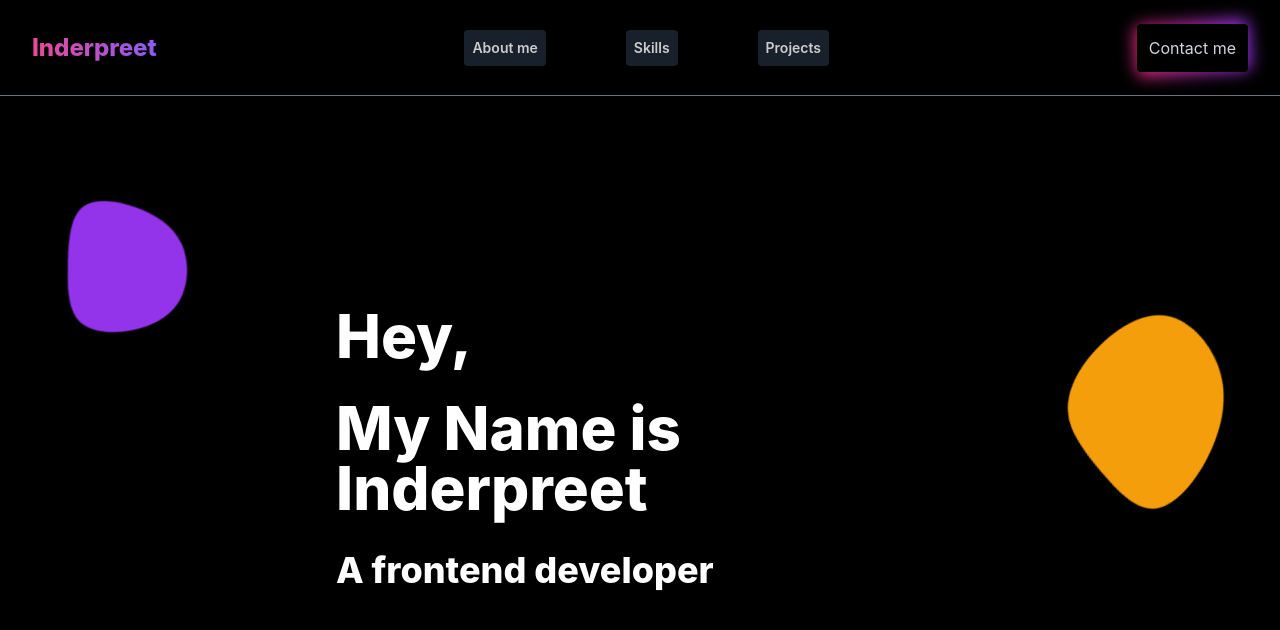
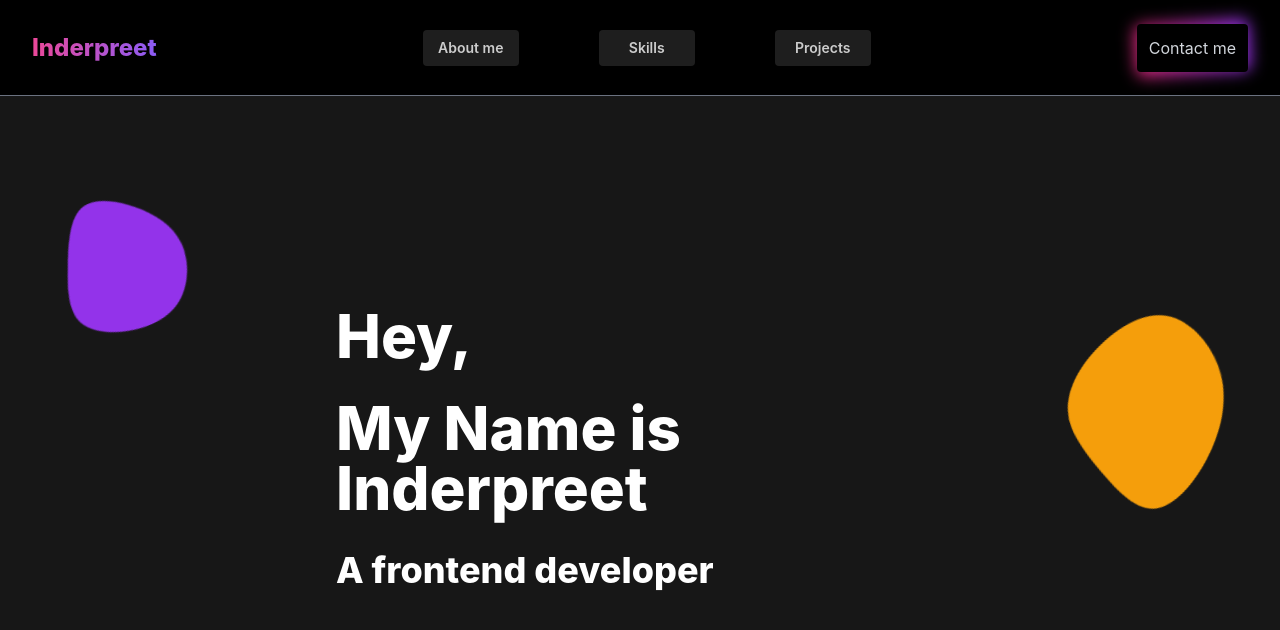
Before and after one commit to Inderpreet-React/portfolio, a React (Create React App) app: page / in a window 1280 px wide. Shown: the top 630 px of the page. Built offline with nearby package versions, Linux system fonts and the light colour scheme.

Commit message:
updated navsize and color

```diff
--- a/src/App.js
+++ b/src/App.js
@@ -7,7 +7,7 @@ function App() {
 	return (
 		<div className="flex h-screen">
 			<Navbar />
-			<div className="relative mt-24 flex flex-grow overflow-hidden bg-black text-white">
+			<div className="relative mt-24 flex flex-grow overflow-hidden bg-neutral-900 text-white">
 				<AboutMe />
 				<PurpleBlob />
 				<YellowBlob />
--- a/src/components/Navbar.js
+++ b/src/components/Navbar.js
@@ -7,13 +7,13 @@ export default function Navbar() {
 				Inderpreet
 			</h1>
 			<ul className="hidden gap-20 md:visible md:flex">
-				<li className="cursor-pointer rounded bg-gray-800 p-2 opacity-80 transition-colors hover:bg-rose-500 hover:opacity-100">
+				<li className="w-24 cursor-pointer rounded bg-neutral-800 p-2 text-center opacity-80 transition-colors hover:bg-rose-500 hover:opacity-100">
 					<div className="text-sm font-semibold text-white">About me</div>
 				</li>
-				<li className="cursor-pointer rounded bg-gray-800 p-2 opacity-80 transition-colors hover:bg-amber-500 hover:opacity-100">
+				<li className="w-24 cursor-pointer rounded bg-neutral-800 p-2 text-center opacity-80 transition-colors hover:bg-amber-500 hover:opacity-100">
 					<div className="text-sm font-semibold text-white">Skills</div>
 				</li>
-				<li className="cursor-pointer rounded bg-gray-800 p-2 opacity-80 transition-colors hover:bg-emerald-500 hover:opacity-100">
+				<li className="w-24 cursor-pointer rounded bg-neutral-800 p-2 text-center opacity-80 transition-colors hover:bg-emerald-500 hover:opacity-100">
 					<div className="text-sm font-semibold text-white">Projects</div>
 				</li>
 			</ul>
```
